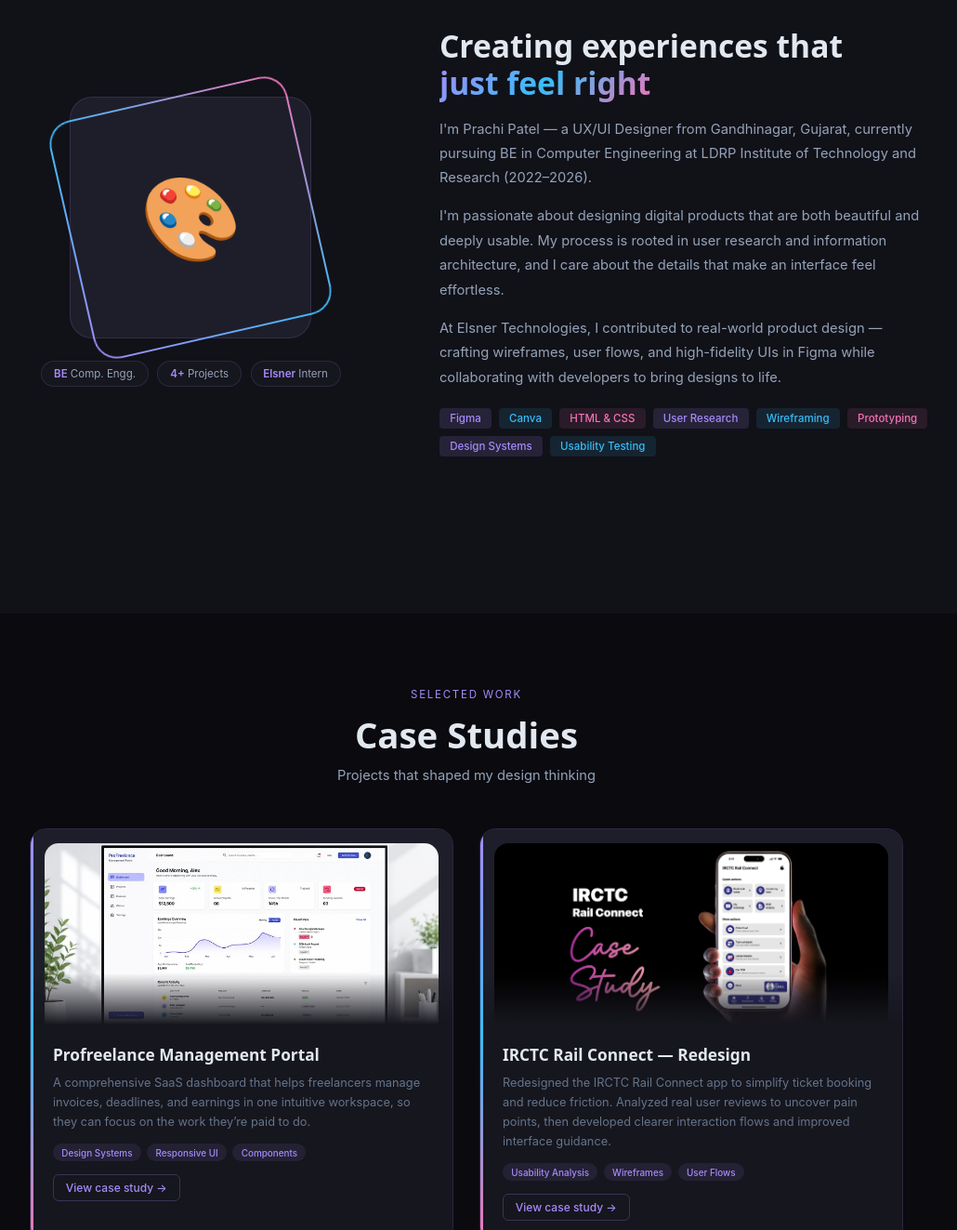
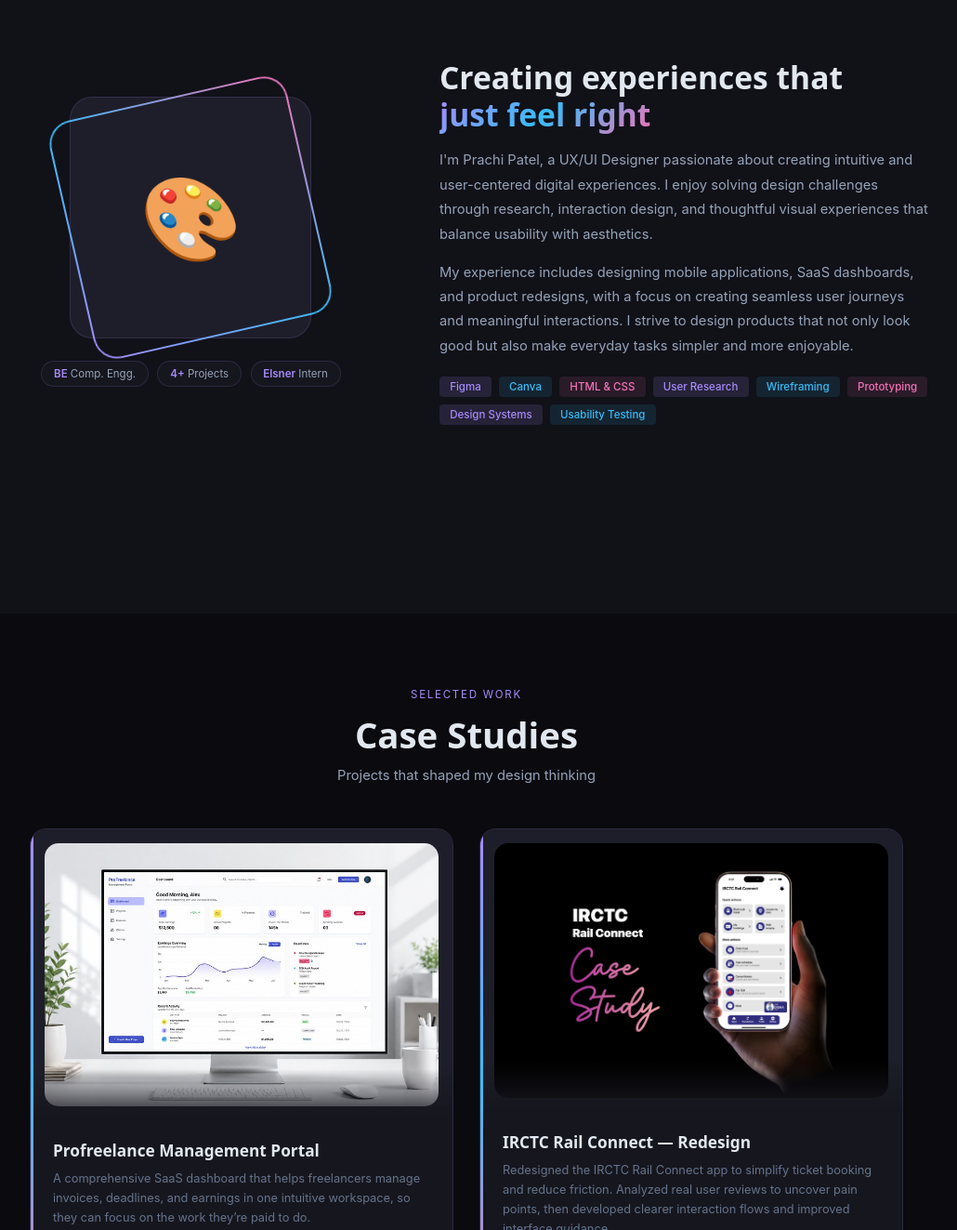
Before and after one commit to prachi1626/Portfolio, a plain HTML site: page index.html in a window 1280 px wide. Shown: the part 940-2263 px from the top of the page at 93% size, without its empty margins (138-1168 px from the left). Drawn offline with Linux system fonts and the light colour scheme.

Commit message:
Updated portfolio

```diff
--- a/index.html
+++ b/index.html
@@ -4,7 +4,7 @@
 <head>
     <meta charset="UTF-8">
     <meta name="viewport" content="width=device-width, initial-scale=1.0">
-    <title>Portfolio</title>
+    <title>Prachi Patel</title>
     <link rel="stylesheet" href="style.css">
 </head>
 
@@ -19,7 +19,7 @@
             <li><a href="#cases">Work</a></li>
             <li><a href="#skills">Skills</a></li>
             <li><a href="#contact">Contact</a></li>
-            <li><a class="nav-resume" href="assests/Prachi_Resume.pdf" target="_blank">View Resume</a></li>
+            <li><a class="nav-resume" href="assests/Prachi_patel_Resume.pdf" target="_blank">View Resume</a></li>
         </ul>
         <div class="hamburger" id="ham" onclick="toggleMenu()" aria-label="Menu">
             <span></span><span></span><span></span>
@@ -83,14 +83,9 @@
             </div>
             <div class="about-text reveal">
                 <h2>Creating experiences that<br><span class="gradient-text">just feel right</span></h2>
-                <p>I'm Prachi Patel — a UX/UI Designer from Gandhinagar, Gujarat, currently pursuing BE in Computer
-                    Engineering
-                    at LDRP Institute of Technology and Research (2022–2026).</p>
-                <p>I'm passionate about designing digital products that are both beautiful and deeply usable. My process
-                    is rooted in user research and information architecture, and I care about the details that make an
-                    interface feel effortless.</p>
-                <p>At Elsner Technologies, I contributed to real-world product design — crafting wireframes, user flows,
-                    and high-fidelity UIs in Figma while collaborating with developers to bring designs to life.</p>
+                <p>I'm Prachi Patel, a UX/UI Designer passionate about creating intuitive and user-centered digital experiences. I enjoy solving design challenges through research, interaction design, and thoughtful visual experiences that balance usability with aesthetics.</p>
+                <p>My experience includes designing mobile applications, SaaS dashboards, and product redesigns, with a focus on creating seamless user journeys and meaningful interactions. I strive to design products that not only look good but also make everyday tasks simpler and more enjoyable.</p>
+
                 <div class="tag-row">
                     <span class="tag t-p">Figma</span><span class="tag t-b">Canva</span><span class="tag t-k">HTML &amp;
                         CSS</span>
@@ -113,7 +108,7 @@
 
             <div class="case-card" style="--d1:.30s;--d2:.38s;--d3:.46s;--d4:.54s;--d5:.62s">
                 <div class="case-img">
-                    <img src="assests/profreelance.jpeg" alt="Elsner Web Design">
+                    <img src="assests/profreelance.jpeg" alt="profreelance">
                     <div class="case-placeholder"><span class="ph-emoji">🌐</span><span class="ph-text">Add cover
                             image</span></div>
                     <div class="case-img-fade"></div>
--- a/style.css
+++ b/style.css
@@ -675,24 +675,17 @@
 
 .case-img {
     width: 100%;
-    height: 210px;
     position: relative;
     overflow: hidden;
-    background: var(--bg4)
+    background: var(--bg4);
 }
 
 .case-img img {
-    position: absolute;
-    inset: 0;
     width: 100%;
-    height: 260px;
+    height: auto;
+    display: block;
     padding: 15px;
-    object-fit: cover;
     border-radius: 30px;
-    /* opacity: 0;
-    transform: scale(1.1);
-    filter: blur(6px);
-    transition: opacity 1s cubic-bezier(.16, 1, .3, 1) .15s, transform 1.2s cubic-bezier(.16, 1, .3, 1) .1s, filter .9s cubic-bezier(.16, 1, .3, 1) .1s */
 }
 
 .case-card.visible .case-img img.img-loaded {
```
Also changed, not shown: 2 other files.
